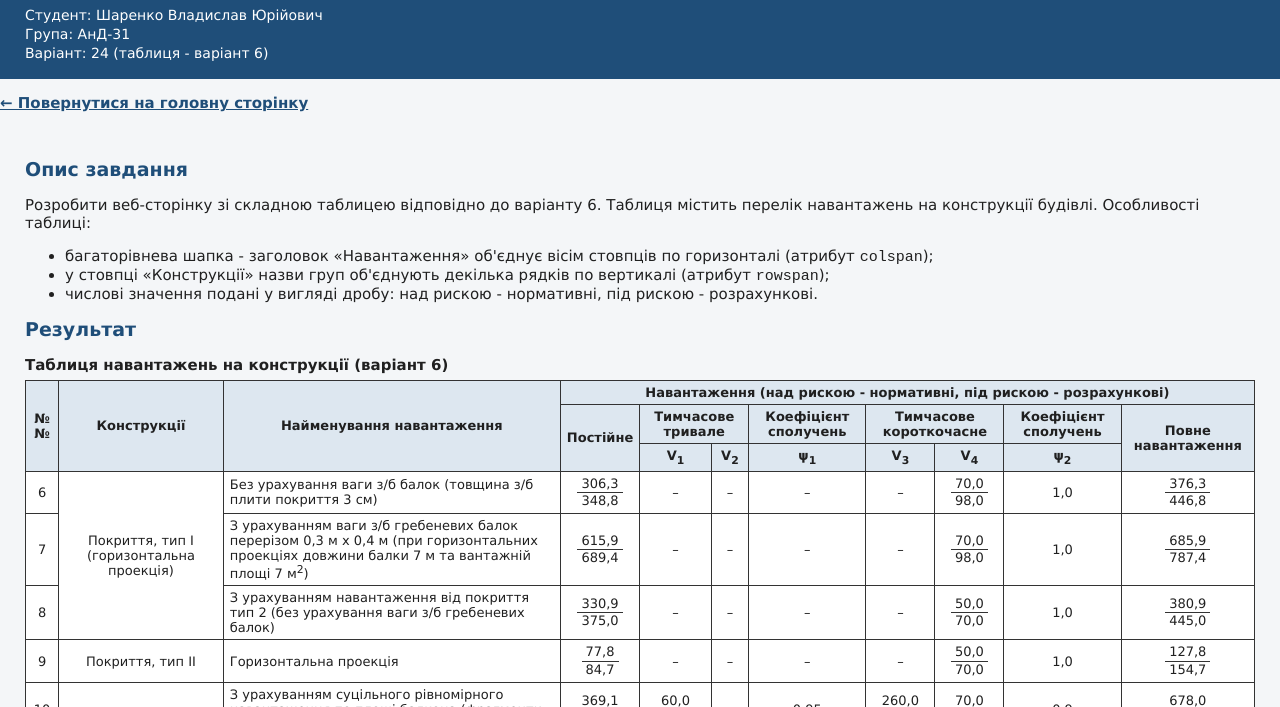
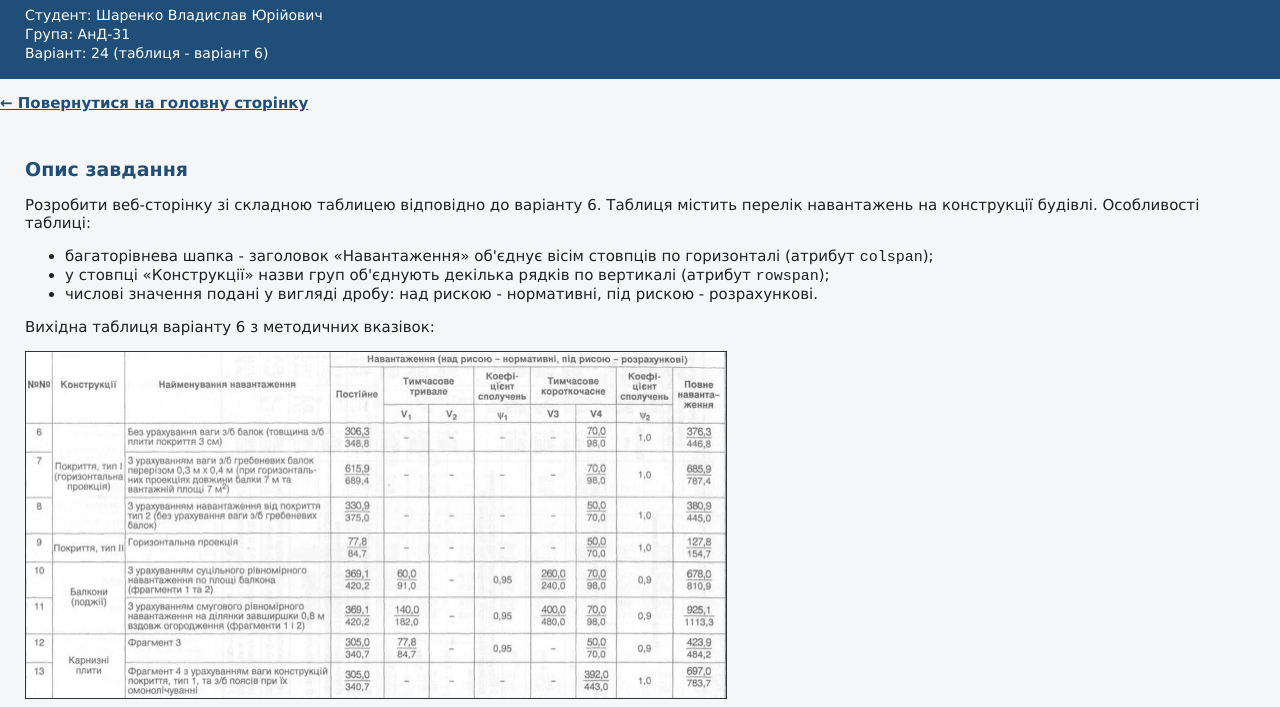
Before and after one commit to vladshfit-alt/web, a plain HTML site: page lab1/table.html in a window 1280 px wide. Shown: the part 74-781 px from the top of the page. Drawn offline with Linux system fonts and the light colour scheme.

Commit message:
ЛР1: зображення вихідної таблиці на сторінці з таблицею

```diff
--- a/lab1/table.html
+++ b/lab1/table.html
@@ -51,6 +51,15 @@
             color: #cfe0f0;
             padding: 10px 25px;
             font-size: 13px;
+        }
+
+        /* ---- зображення вихідної таблиці ---- */
+        .task-image {
+            display: block;
+            width: 700px;
+            max-width: 100%;
+            height: auto;
+            border: 1px solid #333333;
         }
 
         /* ---- таблиця навантажень ---- */
@@ -137,6 +146,10 @@
             під рискою - розрахункові.
         </li>
     </ul>
+    <p>Вихідна таблиця варіанту 6 з методичних вказівок:</p>
+    <img class="task-image" src="img/task_table.jpg"
+         width="1400" height="693"
+         alt="Вихідна таблиця навантажень на конструкції, варіант 6">
 
     <h2>Результат</h2>
 
```
Also changed, not shown: lab1/img/task_table.jpg (added).
